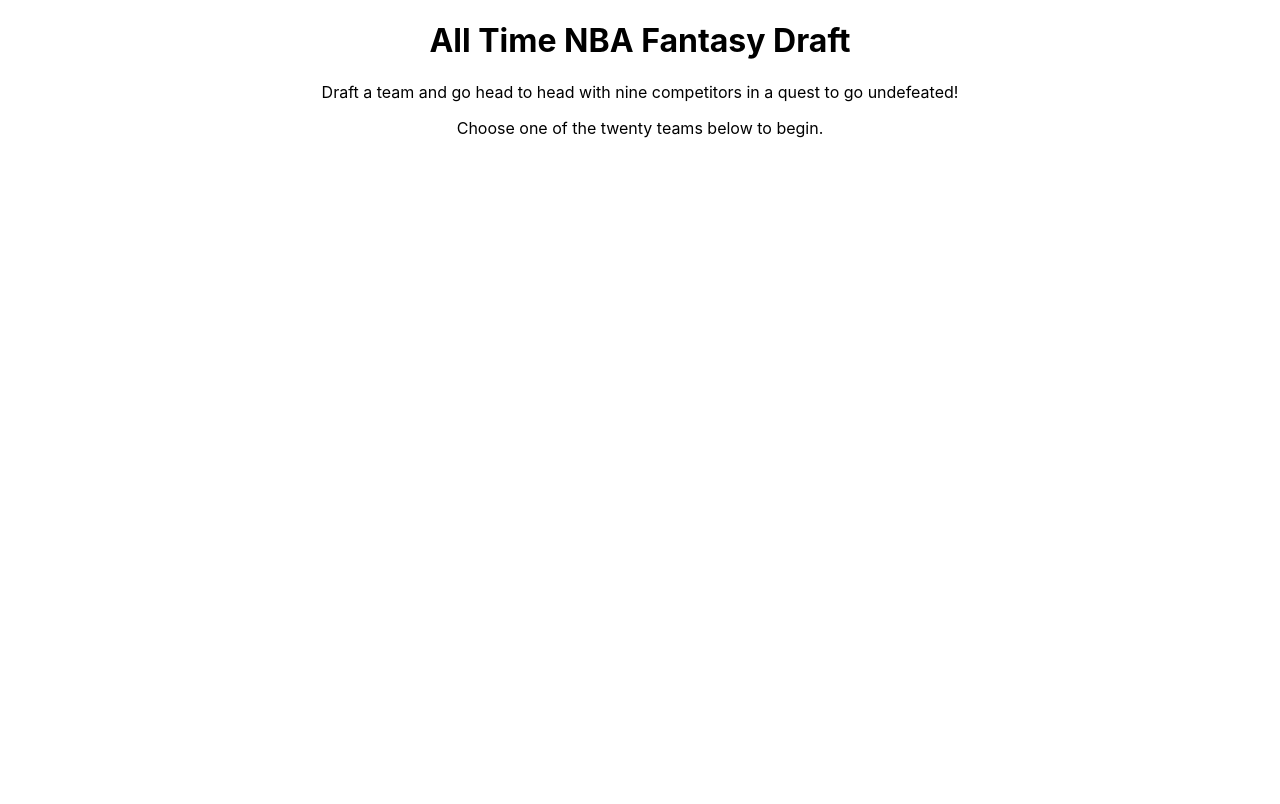
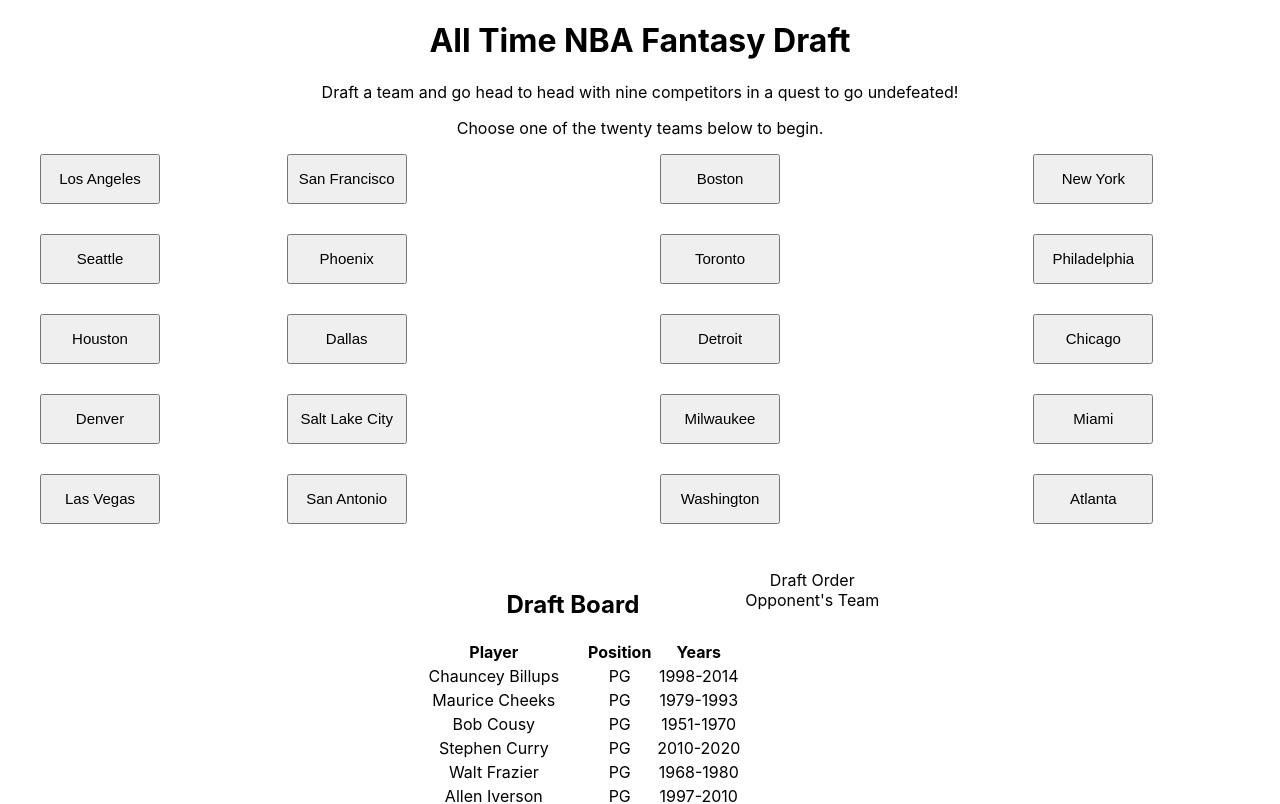
Before and after one commit to ssymonds17/nba-draft-app, a React (Create React App) app: page / in a window 1280 px wide. Shown: the top 804 px of the page. Built offline with nearby package versions, Linux system fonts and the light colour scheme.

Commit message:
Added DraftView to display each of the four components necessary for drafting stage {WIP}

```diff
--- a/src/App.js
+++ b/src/App.js
@@ -1,11 +1,18 @@
 import './App.css';
-import DraftBoard from './components/DraftBoard';
 import Description from './components/Description';
+import TeamSelection from './components/TeamSelection';
+import DraftView from './components/DraftView';
 
 function App() {
   return (
     <div className="App">
-      <Description />
+      <div className="landing-page">
+        <Description />
+        <TeamSelection />
+      </div>
+      <div className="draft-page">
+        <DraftView />
+      </div>
     </div>
   );
 }
--- a/src/components/DraftBoard.js
+++ b/src/components/DraftBoard.js
@@ -1,10 +1,12 @@
 import React from 'react';
 
-import Data from '../data/PlayerData.json';
+import PlayerData from '../data/PlayerData.json';
 
 export default function DraftBoard() {
- const data = Data;
- return <table>
+ const data = PlayerData;
+ return <div>
+  <h2>Draft Board</h2>
+  <table style={{ height: '80%' }}>
    <thead>
     <tr>
      <th>Player</th>
@@ -24,4 +26,5 @@
     }
    </tbody>
   </table>
+ </div>
 }
--- /dev/null
+++ b/src/components/DraftView.js
@@ -0,0 +1,15 @@
+import React from 'react';
+import DraftBoard from './DraftBoard';
+
+export default function DraftView() {
+ return <div style={{ display: 'flex', justifyContent: 'center' }}>
+  <div className="upper-container">
+   <DraftBoard />
+   <div>User's Team</div>
+  </div>
+  <div className="lower-container">
+   <div>Draft Order</div>
+   <div>Opponent's Team</div>
+  </div>
+ </div>
+}
--- /dev/null
+++ b/src/components/TeamSelection.js
@@ -0,0 +1,18 @@
+import React from 'react';
+
+import TeamData from '../data/TeamData.json';
+
+export default function TeamSelection() {
+ const data = TeamData;
+ return <div>
+  <ul style={{ display: "grid", gridTemplateColumns: "1fr repeat(3, 5fr)", listStyleType: "none", justifyContent: "space-between" }}>
+   {
+    data.map(team => (
+     <li key={team.id}>
+      <button style={{ width: "120px", height: "50px", marginBottom: "30px", fontSize: "15px" }}>{team.city}</button>
+     </li>
+    ))
+   }
+  </ul>
+ </div>
+}
--- /dev/null
+++ b/src/data/TeamData.json
@@ -0,0 +1,102 @@
+[
+ {
+  "city": "Los Angeles",
+  "conference": "Western",
+  "id": 1
+ },
+ {
+  "city": "San Francisco",
+  "conference": "Western",
+  "id": 2
+ },
+ {
+  "city": "Boston",
+  "conference": "Eastern",
+  "id": 11
+ },
+ {
+  "city": "New York",
+  "conference": "Eastern",
+  "id": 12
+ },
+ {
+  "city": "Seattle",
+  "conference": "Western",
+  "id": 3
+ },
+ {
+  "city": "Phoenix",
+  "conference": "Western",
+  "id": 4
+ },
+ {
+  "city": "Toronto",
+  "conference": "Eastern",
+  "id": 13
+ },
+ {
+  "city": "Philadelphia",
+  "conference": "Eastern",
+  "id": 14
+ },
+ {
+  "city": "Houston",
+  "conference": "Western",
+  "id": 5
+ },
+ {
+  "city": "Dallas",
+  "conference": "Western",
+  "id": 6
+ },
+ {
+  "city": "Detroit",
+  "conference": "Eastern",
+  "id": 15
+ },
+ {
+  "city": "Chicago",
+  "conference": "Eastern",
+  "id": 16
+ },
+ {
+  "city": "Denver",
+  "conference": "Western",
+  "id": 7
+ },
+ {
+  "city": "Salt Lake City",
+  "conference": "Western",
+  "id": 8
+ },
+ {
+  "city": "Milwaukee",
+  "conference": "Eastern",
+  "id": 17
+ },
+ {
+  "city": "Miami",
+  "conference": "Eastern",
+  "id": 18
+ },
+ {
+  "city": "Las Vegas",
+  "conference": "Western",
+  "id": 9
+ },
+ {
+  "city": "San Antonio",
+  "conference": "Western",
+  "id": 10
+ },
+ {
+  "city": "Washington",
+  "conference": "Eastern",
+  "id": 19
+ },
+ {
+  "city": "Atlanta",
+  "conference": "Eastern",
+  "id": 20
+ }
+]
```
Also changed, not shown: 1 other file (tests, documents, lock files or other folders). Lines whose indentation alone changed are shown as unchanged.
